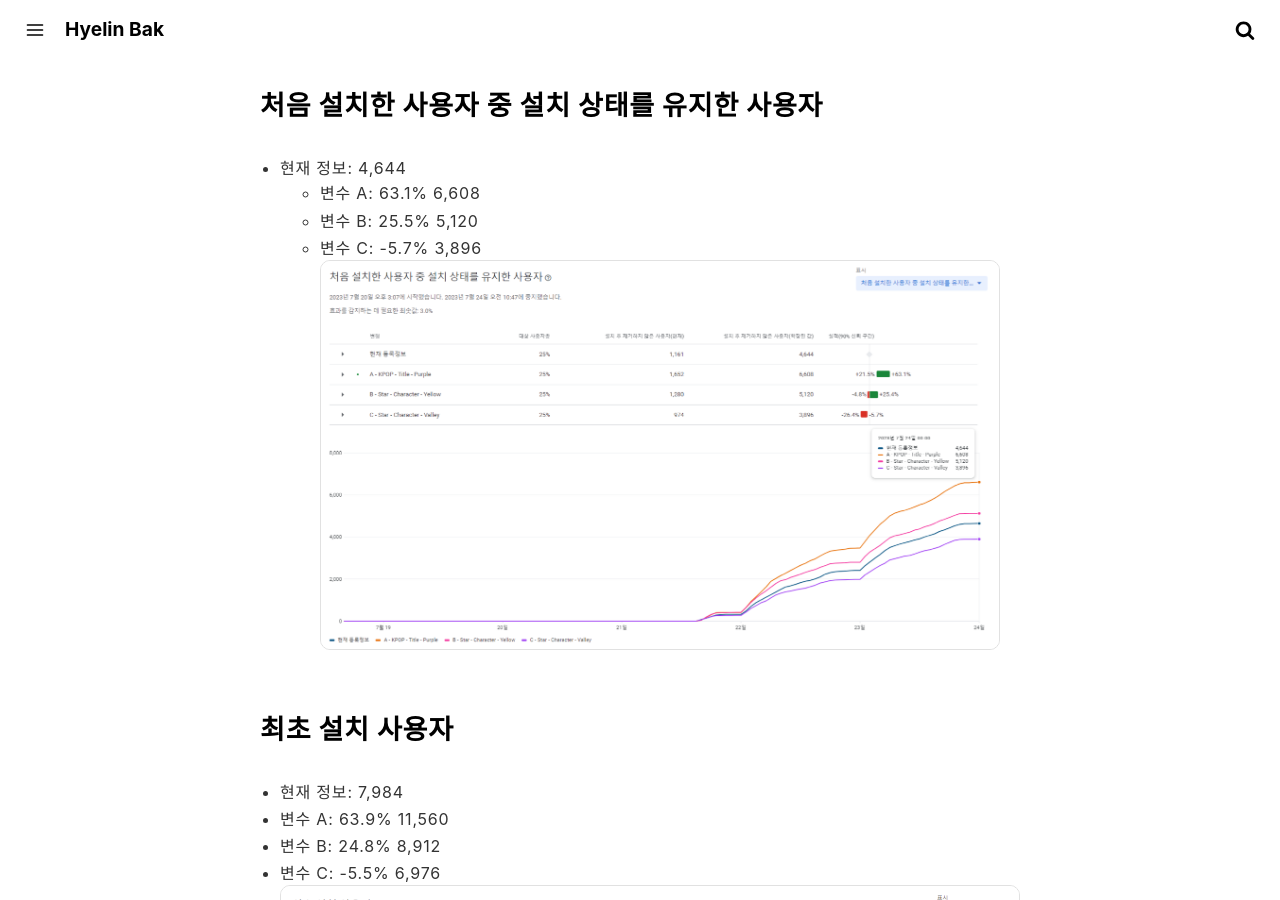
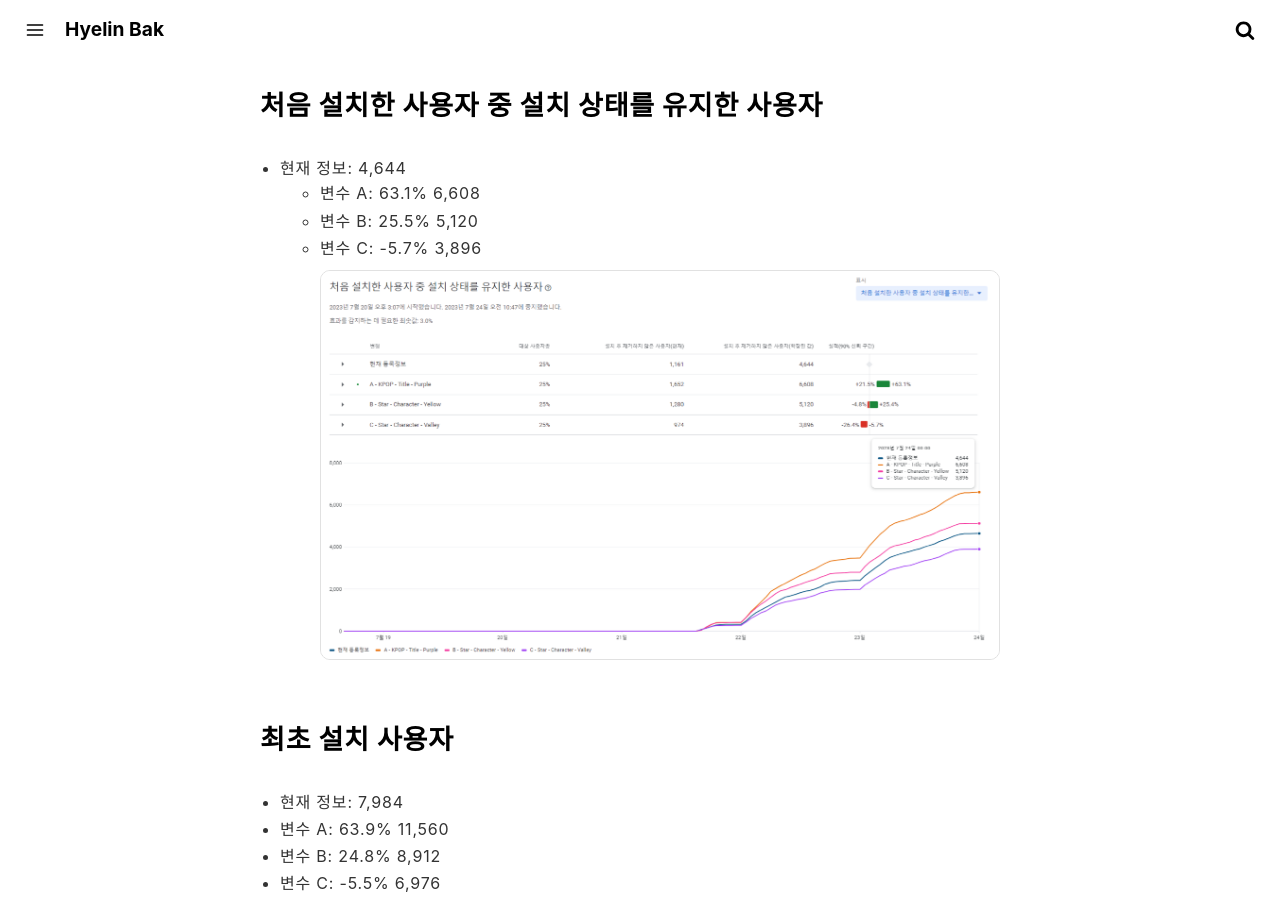
Before and after one commit to crazyjamy/crazyjamy.github.io, a Jekyll site: the page built from _posts/2023-07-24-ab-kpoplyricsgame-230724.md, in a window 1280 px wide and 900 px high, scrolled down 5263 px. Built offline with Jekyll 4.4.1, drawn with Linux system fonts in a browser that asks for light colours; comment, search, counter and statistics services are not loaded.

Commit message:
Update 2023-07-24-ab-kpoplyricsgame-230724.md

```diff
--- a/_posts/2023-07-24-ab-kpoplyricsgame-230724.md
+++ b/_posts/2023-07-24-ab-kpoplyricsgame-230724.md
@@ -55,14 +55,14 @@
   + 변수 A: 63.1% 6,608
   + 변수 B: 25.5% 5,120
   + 변수 C: -5.7% 3,896
-<img src="https://github.com/crazyjamy/crazyjamy.github.io/blob/master/_images/_post/2023723-abtest-kpoplyricsgame/ab-first-installed-user-not-deleted.png?raw=true" alt="" style="border: 1px solid #e1e1e1; border-radius: 10px; ">
+<img src="https://github.com/crazyjamy/crazyjamy.github.io/blob/master/_images/_post/2023723-abtest-kpoplyricsgame/ab-first-installed-user-not-deleted.png?raw=true" alt="" style="border: 1px solid #e1e1e1; border-radius: 10px;margin-top:10px;">
 
 ### 최초 설치 사용자
 + 현재 정보: 7,984
 + 변수 A: 63.9% 11,560
 + 변수 B: 24.8% 8,912
 + 변수 C: -5.5% 6,976
-<img src="https://github.com/crazyjamy/crazyjamy.github.io/blob/master/_images/_post/2023723-abtest-kpoplyricsgame/ab-first-installed-user.png?raw=true" alt="" style="border: 1px solid #e1e1e1; border-radius: 10px;">
+<img src="https://github.com/crazyjamy/crazyjamy.github.io/blob/master/_images/_post/2023723-abtest-kpoplyricsgame/ab-first-installed-user.png?raw=true" alt="" style="border: 1px solid #e1e1e1; border-radius: 10px;margin-top:10px;">
 
 ## 성과 (Outcomes)
 + 새로 디자인된 요소를 사용한 변수 B에서 다운로드 전환율이 68% 상승.
```
